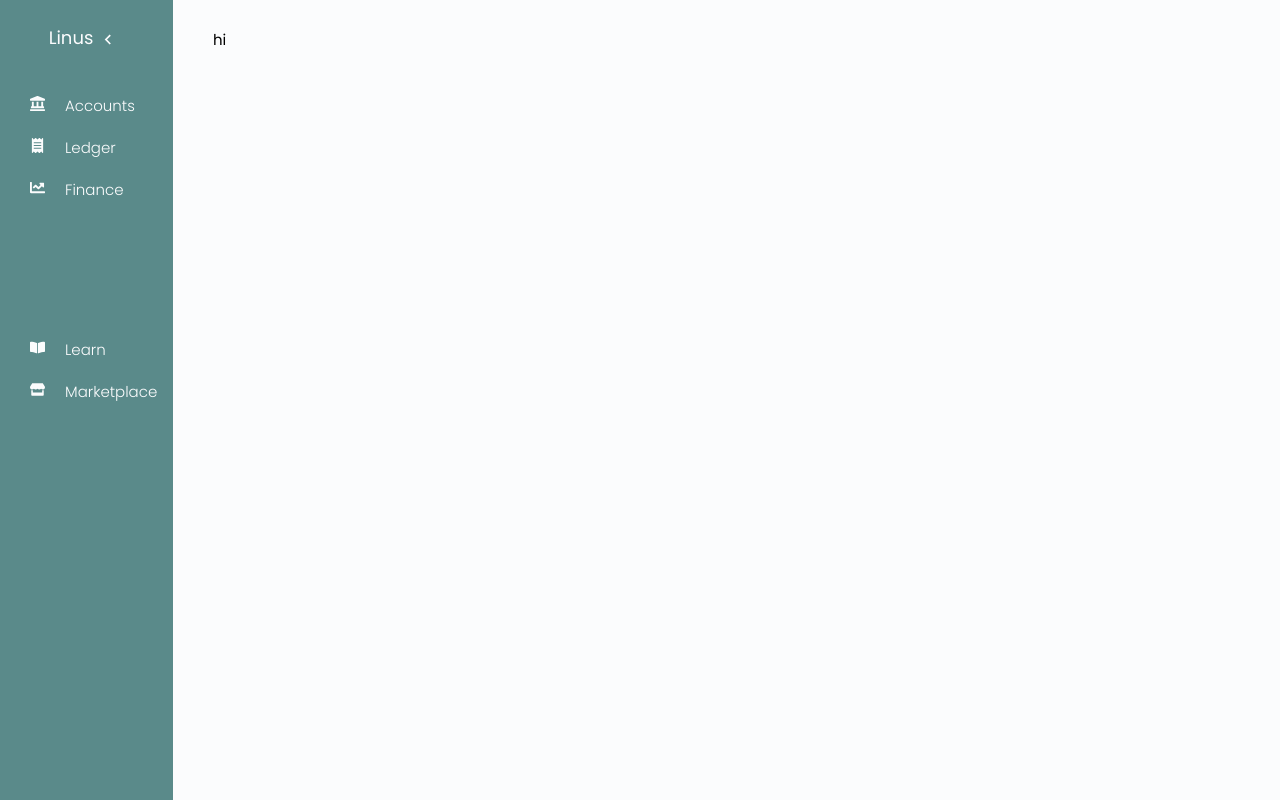
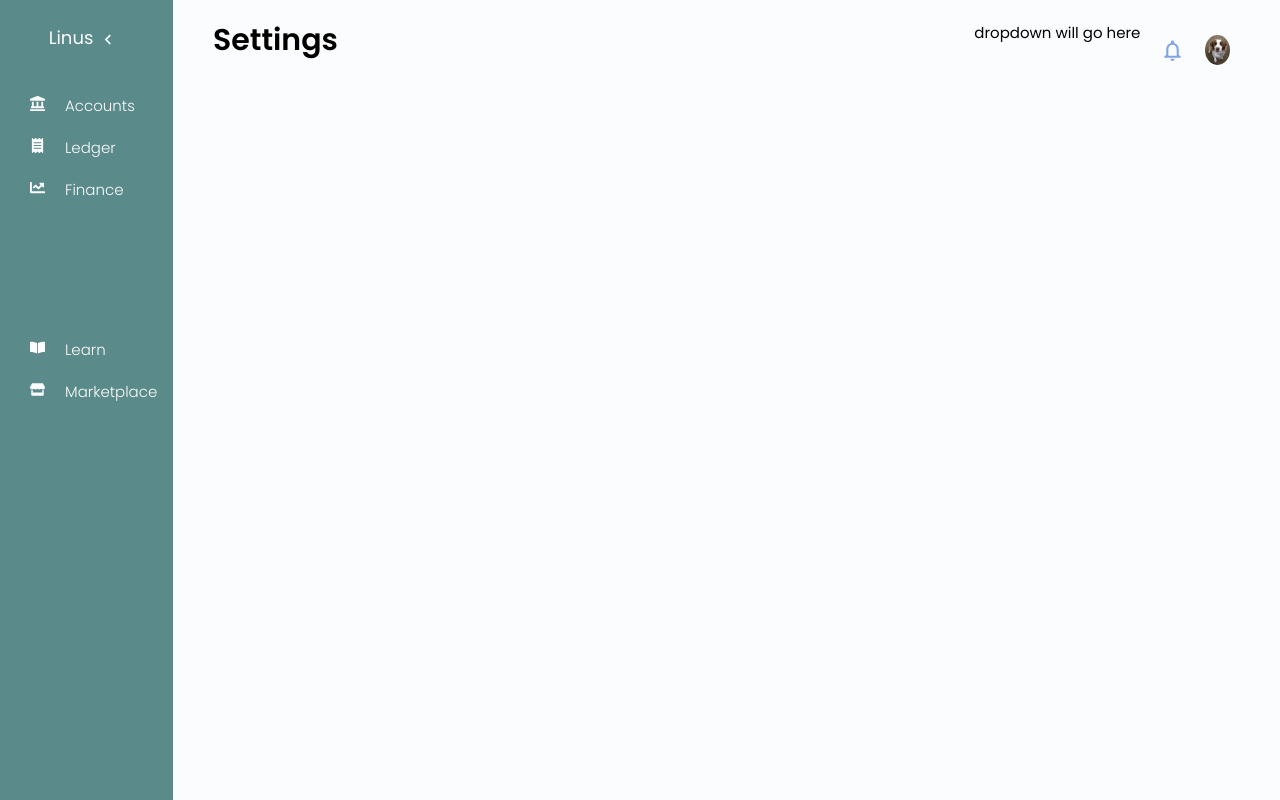
Before and after one commit to justindaiello/dashboard_mockup, a React (Create React App) app: page / in a window 1280 px wide. Built offline with nearby package versions, Linux system fonts and the light colour scheme.

Commit message:
positioned header items minus the dropdown menu.

```diff
--- a/src/components/header/Header.js
+++ b/src/components/header/Header.js
@@ -1,10 +1,31 @@
 import React from 'react';
-import { StyledHeader } from './HeaderStyles';
+import { StyledHeader, StyledNav } from './HeaderStyles';
+import { MdNotificationsNone } from 'react-icons/md';
 
 function Header() {
   return (
     <StyledHeader>
-      <p>hi</p>
+      <div className="header-container">
+        <h1 className="heading">Settings</h1>
+        <StyledNav>
+          <li>dropdown will go here</li>
+          <li>
+            <div className="icon-container">
+              <MdNotificationsNone className="notifications-icon" />
+              <span className="notifications-badge" />
+            </div>
+          </li>
+          <li>
+            <div className="photo-container">
+              <img
+                src="/archer.jpg"
+                className="profile-photo"
+                alt="profile"
+              ></img>
+            </div>
+          </li>
+        </StyledNav>
+      </div>
     </StyledHeader>
   );
 }
--- a/src/components/header/HeaderStyles.js
+++ b/src/components/header/HeaderStyles.js
@@ -2,6 +2,51 @@ import styled from 'styled-components';
 
 const StyledHeader = styled.header`
   margin: 2.5rem 4rem 0 4rem;
+  .header-container {
+    line-height: 1;
+    display: grid;
+    grid-template-columns: auto 1fr;
+    height: 50px;
+  }
+
+  .heading {
+    margin: 0;
+  }
 `;
 
-export { StyledHeader };
+const StyledNav = styled.ul`
+  margin: 0;
+  padding: 0;
+  display: flex;
+  flex-direction: row;
+  justify-self: flex-end;
+  align-items: flex-start;
+  justify-content: space-between;
+
+  li {
+    list-style-type: none;
+    margin: 0 1rem;
+  }
+
+  .icon-container,
+  .photo-container {
+    display: flex;
+    justify-content: center;
+    align-items: center;
+    height: 50px;
+  }
+
+  .notifications-icon {
+    color: rgb(129, 164, 231);
+    font-size: 2.5rem;
+  }
+
+  .profile-photo {
+    max-width: 30px;
+    max-height: 30px;
+    border-radius: 50%;
+    object-fit: cover;
+  }
+`;
+
+export { StyledHeader, StyledNav };
```
Also changed, not shown: public/archer.jpg (added).
